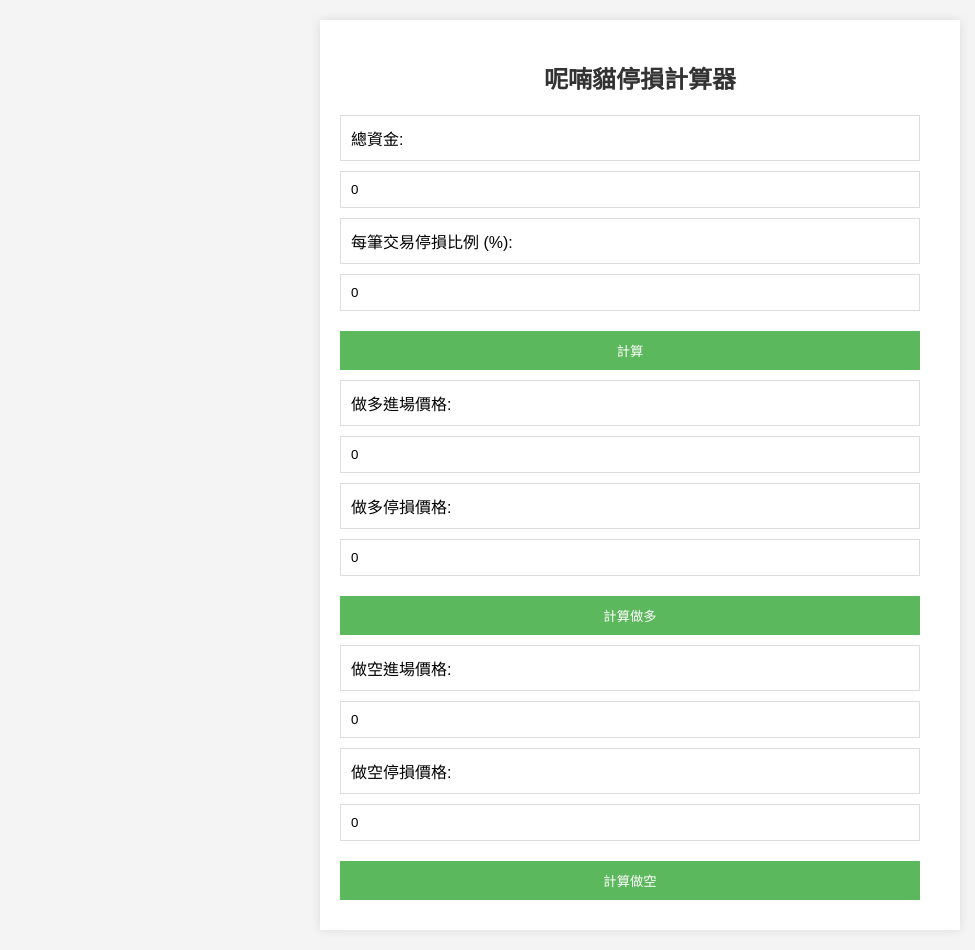
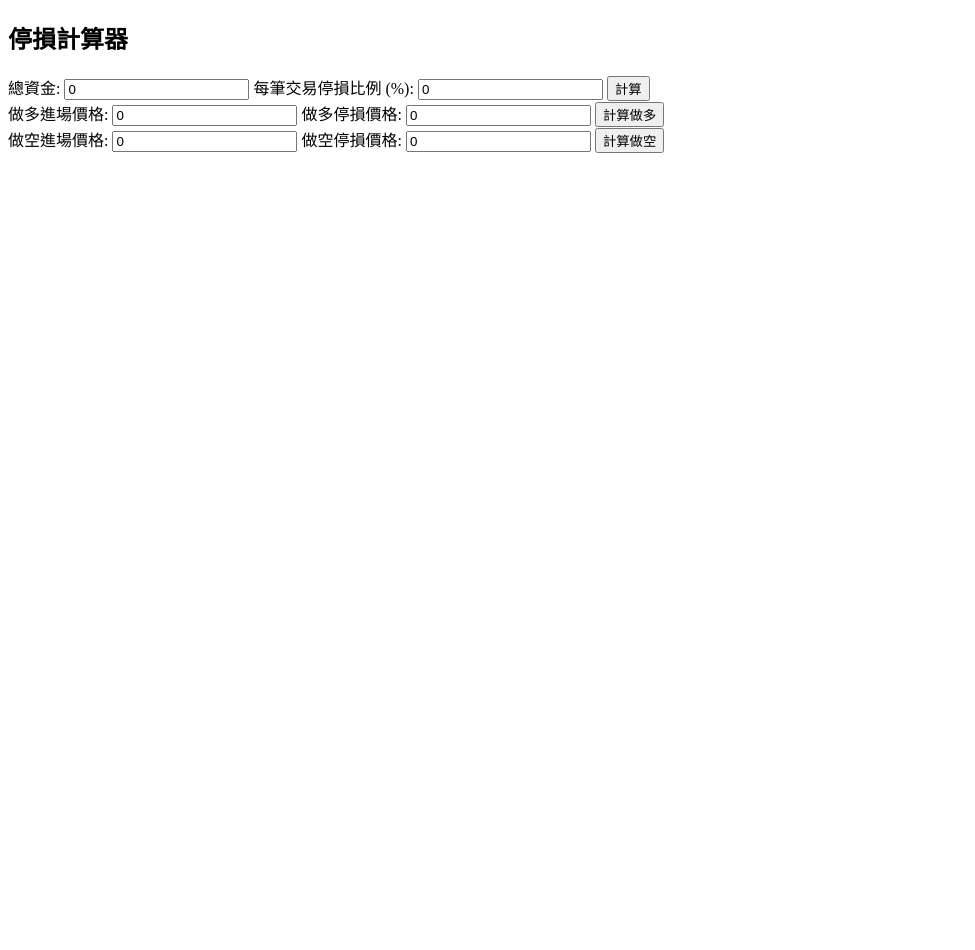
Before and after one commit to murmurcats/STOPLOSS, a Flask app: page / in a window 1280 px wide. Shown: the whole page, without its empty margins (0-975 px from the left). After the commit the page ends 153 px from the top, so only its background shows below. Run offline with Flask 3, Linux system fonts and the light colour scheme.

Commit message:
Update index.html

```diff
--- a/templates/index.html
+++ b/templates/index.html
@@ -5,69 +5,15 @@
     <meta name="viewport" content="width=device-width, initial-scale=1.0">
     <title>停損計算器</title>
     <style>
-        body {
-            font-family: Arial, sans-serif;
-            background-color: #f4f4f4;
-            margin: 0;
-            padding: 0;
-        }
-        .container {
-            width: 90%;
-            max-width: 600px;
-            margin: 20px auto;
-            padding: 20px;
-            background-color: #fff;
-            box-shadow: 0 0 10px rgba(0, 0, 0, 0.1);
-        }
-        h2 {
-            text-align: center;
-            color: #333;
-        }
-        label, input, button {
-            display: block;
-            width: calc(100% - 20px);
-            padding: 10px;
-            margin-bottom: 10px;
-            border: 1px solid #ddd;
-            box-sizing: border-box;
-        }
-        button {
-            background-color: #5cb85c;
-            color: white;
-            border: none;
-            margin-top: 20px;
-            cursor: pointer;
-        }
-        button:hover {
-            background-color: #4cae4c;
-        }
-        .result {
-            margin-top: 20px;
-            text-align: center;
-        }
-        .error {
-            color: red;
-            text-align: center;
-        }
-        /* Responsive adjustments */
-        @media (max-width: 768px) {
-            label, input, button {
-                font-size: 16px;
-            }
-            .container {
-                width: 95%;
-                margin: 10px auto;
-                padding: 10px;
-            }
-        }
+        /* 样式内容不变 */
     </style>
 </head>
 <body>
     <div class="container">
-        <h2>呢喃貓停損計算器</h2>
+        <h2>停損計算器</h2>
         <form method="post">
             <label for="total_capital">總資金:</label>
-            <input type="number" id="total_capital" name="total_capital" value="{{ total_capital }}">
+            <input type="number" id="total_capital" name="total_capital" value="{{ total_capital }}" step="any">
 
             <label for="stop_loss_percentage">每筆交易停損比例 (%):</label>
             <input type="number" id="stop_loss_percentage" name="stop_loss_percentage" value="{{ stop_loss_percentage }}" step="0.01">
@@ -83,10 +29,10 @@
             <!-- 做多操作 -->
             <div id="long_operation" class="{{ 'hidden' if not long_results_shown }}">
                 <label for="long_entry_price">做多進場價格:</label>
-                <input type="number" id="long_entry_price" name="long_entry_price" value="{{ long_entry_price }}">
+                <input type="number" id="long_entry_price" name="long_entry_price" value="{{ long_entry_price }}" step="any">
 
                 <label for="long_stop_loss_price">做多停損價格:</label>
-                <input type="number" id="long_stop_loss_price" name="long_stop_loss_price" value="{{ long_stop_loss_price }}">
+                <input type="number" id="long_stop_loss_price" name="long_stop_loss_price" value="{{ long_stop_loss_price }}" step="any">
 
                 <button type="submit" name="long_calculate">計算做多</button>
             </div>
@@ -101,10 +47,10 @@
             <!-- 做空操作 -->
             <div id="short_operation" class="{{ 'hidden' if not short_results_shown }}">
                 <label for="short_entry_price">做空進場價格:</label>
-                <input type="number" id="short_entry_price" name="short_entry_price" value="{{ short_entry_price }}">
+                <input type="number" id="short_entry_price" name="short_entry_price" value="{{ short_entry_price }}" step="any">
 
                 <label for="short_stop_loss_price">做空停損價格:</label>
-                <input type="number" id="short_stop_loss_price" name="short_stop_loss_price" value="{{ short_stop_loss_price }}">
+                <input type="number" id="short_stop_loss_price" name="short_stop_loss_price" value="{{ short_stop_loss_price }}" step="any">
 
                 <button type="submit" name="short_calculate">計算做空</button>
             </div>
```
